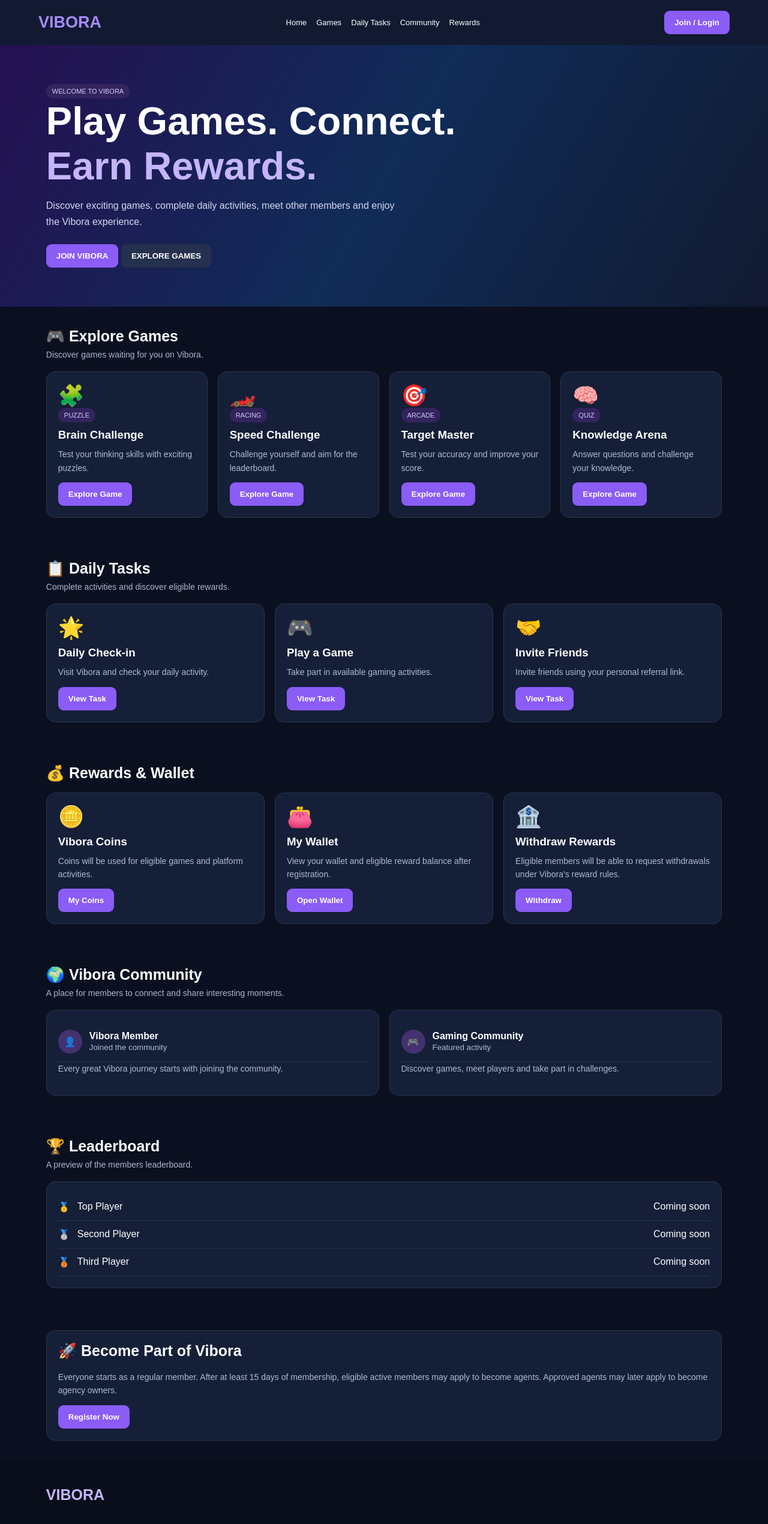
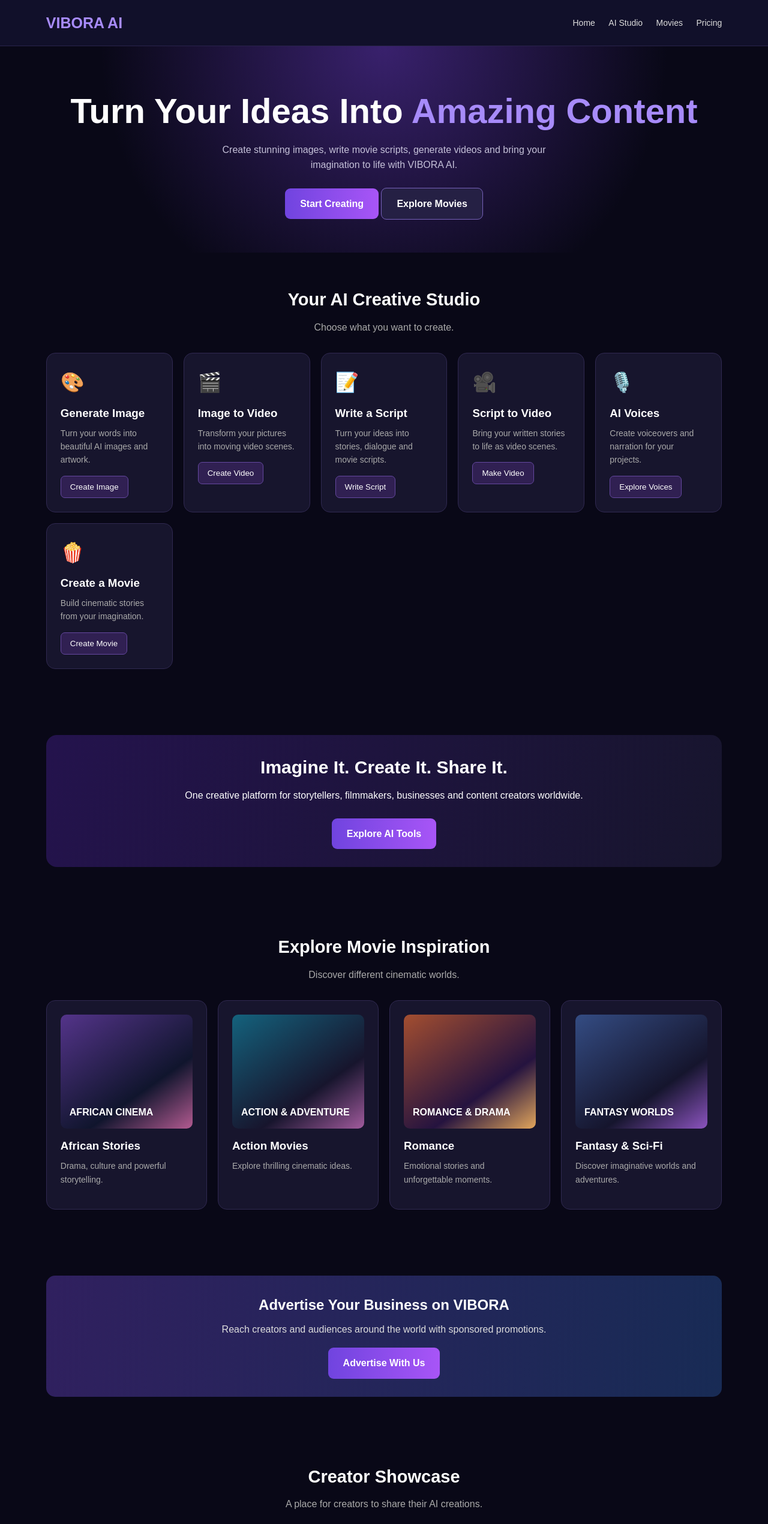
Before and after one commit to ochukojohnson54-ux/Vybora, a plain HTML site: page index.html in a window 1280 px wide. Shown: the top 2540 px of the page at 60% size. Drawn offline with Linux system fonts and the light colour scheme.

Commit message:
Build vybora AI homepage

```diff
--- a/index.html
+++ b/index.html
@@ -3,156 +3,201 @@
 <head>
 <meta charset="UTF-8">
 <meta name="viewport" content="width=device-width, initial-scale=1.0">
-<title>VIBORA - Play, Connect & Earn</title>
+<title>VIBORA AI - Create Without Limits</title>
 <style>
 *{box-sizing:border-box;margin:0;padding:0}
-body{font-family:Arial,sans-serif;background:#0b1020;color:#fff}
-header{background:#111a31;padding:18px 5%;display:flex;justify-content:space-between;align-items:center;position:sticky;top:0;z-index:10}
-.logo{font-size:27px;font-weight:900;color:#a78bfa}
-nav{display:flex;gap:16px;flex-wrap:wrap}
-nav a{color:white;text-decoration:none;font-size:13px}
-button{border:0;border-radius:9px;padding:12px 17px;font-weight:bold;cursor:pointer}
-.primary{background:#8b5cf6;color:white}
-.secondary{background:#24304d;color:white}
-.hero{padding:65px 6%;background:linear-gradient(120deg,#251052,#102c58,#111a31)}
-.hero h1{font-size:clamp(35px,7vw,65px);max-width:700px;margin-bottom:15px}
-.hero p{color:#d5d9ed;line-height:1.7;max-width:600px;margin-bottom:24px}
-section{padding:35px 6%}
-h2{margin-bottom:18px;font-size:25px}
-.sub{color:#aab5d0;margin-top:-10px;margin-bottom:20px;font-size:14px}
-.grid{display:grid;grid-template-columns:repeat(auto-fit,minmax(220px,1fr));gap:17px}
-.card{background:#151f38;border:1px solid #283653;border-radius:15px;padding:19px}
-.card h3{margin:10px 0}
-.card p{color:#aebbd4;font-size:14px;line-height:1.6;margin-bottom:13px}
-.emoji{font-size:35px}
-.tag{display:inline-block;background:#33245e;color:#d8c8ff;padding:6px 10px;border-radius:20px;font-size:11px}
-.activity{display:flex;gap:12px;align-items:center;padding:13px 0;border-bottom:1px solid #29334a}
-.avatar{background:#44316f;border-radius:50%;width:40px;height:40px;display:grid;place-items:center}
-.activity small{color:#aebbd4}
-.highlight{color:#c4b5fd}
-footer{background:#080d19;padding:30px 6%;color:#9ca9c5;font-size:13px;line-height:2}
-.modal{display:none;position:fixed;inset:0;background:#000b;z-index:20;align-items:center;justify-content:center;padding:20px}
-.modalbox{background:#151f38;border:1px solid #465477;border-radius:16px;padding:25px;width:100%;max-width:420px}
-.modalbox input{width:100%;padding:13px;margin:8px 0 14px;border-radius:8px;border:1px solid #465477;background:#0b1020;color:white}
-.modalbox h2{margin-bottom:15px}
-.close{float:right;background:#29334a;color:white}
-.notice{font-size:12px;color:#aebbd4;margin-top:12px;line-height:1.6}
-.locked{opacity:.85}
-@media(max-width:600px){header{align-items:flex-start;gap:14px;flex-direction:column}nav{gap:12px}.hero{padding-top:45px}}
+body{font-family:Arial,sans-serif;background:#090817;color:#fff;line-height:1.6}
+header{display:flex;justify-content:space-between;align-items:center;padding:18px 6%;background:#11102a;position:sticky;top:0;z-index:10;border-bottom:1px solid #29234b}
+.logo{font-size:25px;font-weight:900;color:#a78bfa}
+nav a{color:#ddd;text-decoration:none;margin-left:18px;font-size:14px}
+.hero{text-align:center;padding:75px 20px 55px;background:radial-gradient(circle at top,#39216d,#090817 65%)}
+.hero h1{font-size:clamp(34px,6vw,58px);line-height:1.15;margin-bottom:18px}
+.hero h1 span{color:#a78bfa}
+.hero p{color:#c5c1d9;max-width:600px;margin:0 auto 25px}
+.btn{display:inline-block;background:linear-gradient(90deg,#7044df,#a855f7);padding:13px 25px;border-radius:9px;color:white;text-decoration:none;font-weight:bold;border:0;cursor:pointer}
+.btn.secondary{background:#252044;border:1px solid #7661b9}
+section{padding:55px 6%}
+.section-title{text-align:center;font-size:29px;margin-bottom:10px}
+.section-sub{text-align:center;color:#aaa;margin-bottom:30px}
+.tools,.movies,.plans{display:grid;grid-template-columns:repeat(auto-fit,minmax(210px,1fr));gap:18px}
+.card{background:#17152d;border:1px solid #302951;padding:23px;border-radius:15px;transition:.2s}
+.card:hover{border-color:#a78bfa;transform:translateY(-3px)}
+.card .icon{font-size:32px;margin-bottom:10px}
+.card h3{margin-bottom:7px}
+.card p{color:#aaa;font-size:14px;margin-bottom:15px}
+.card button{background:#302052;color:#fff;border:1px solid #6548a0;padding:10px 15px;border-radius:7px;cursor:pointer}
+.feature{background:linear-gradient(110deg,#24134d,#17152d);border-radius:18px;padding:30px;text-align:center}
+.feature h2{font-size:30px;margin-bottom:10px}
+.poster{height:190px;border-radius:10px;margin-bottom:14px;display:flex;align-items:end;padding:15px;font-weight:bold;background:linear-gradient(145deg,#54348a,#10152d 65%,#b35b91)}
+.poster.two{background:linear-gradient(145deg,#14627d,#17152d 65%,#a15b9d)}
+.poster.three{background:linear-gradient(145deg,#a34e30,#25133f 65%,#e2a65c)}
+.poster.four{background:linear-gradient(145deg,#344c83,#15152d 65%,#8c54bf)}
+.ad{background:linear-gradient(100deg,#30205f,#182b55);padding:30px;border-radius:15px;text-align:center}
+.ad p{color:#ddd;margin:8px 0 18px}
+.price{font-size:30px;color:#c4a5ff;font-weight:bold;margin:12px 0}
+footer{text-align:center;padding:30px;background:#11102a;color:#aaa;font-size:13px}
+footer a{color:#c4a5ff;text-decoration:none}
+@media(max-width:650px){
+header{flex-wrap:wrap;gap:12px}
+nav{width:100%;display:flex;justify-content:space-between;gap:8px}
+nav a{margin:0;font-size:12px}
+section{padding:42px 5%}
+}
 </style>
 </head>
 <body>
 
 <header>
- <div class="logo">VIBORA</div>
+<div class="logo">VIBORA AI</div>
 <nav>
 <a href="#home">Home</a>
-  <a href="#games">Games</a>
-  <a href="#tasks">Daily Tasks</a>
-  <a href="#community">Community</a>
-  <a href="#rewards">Rewards</a>
+<a href="#studio">AI Studio</a>
+<a href="#movies">Movies</a>
+<a href="#pricing">Pricing</a>
 </nav>
- <button class="primary" onclick="openModal()">Join / Login</button>
 </header>
 
 <div class="hero" id="home">
- <span class="tag">WELCOME TO VIBORA</span>
- <h1>Play Games. Connect. <span class="highlight">Earn Rewards.</span></h1>
- <p>Discover exciting games, complete daily activities, meet other members and enjoy the Vibora experience.</p>
- <button class="primary" onclick="openModal()">JOIN VIBORA</button>
- <button class="secondary" onclick="document.getElementById('games').scrollIntoView()">EXPLORE GAMES</button>
+<h1>Turn Your Ideas Into <span>Amazing Content</span></h1>
+<p>Create stunning images, write movie scripts, generate videos and bring your imagination to life with VIBORA AI.</p>
+<a class="btn" href="#studio">Start Creating</a>
+<a class="btn secondary" href="#movies">Explore Movies</a>
 </div>
 
-<section id="games">
- <h2>🎮 Explore Games</h2>
- <p class="sub">Discover games waiting for you on Vibora.</p>
- <div class="grid">
-  <div class="card"><div class="emoji">🧩</div><span class="tag">PUZZLE</span><h3>Brain Challenge</h3><p>Test your thinking skills with exciting puzzles.</p><button class="primary" onclick="lockedAction()">Explore Game</button></div>
-  <div class="card"><div class="emoji">🏎️</div><span class="tag">RACING</span><h3>Speed Challenge</h3><p>Challenge yourself and aim for the leaderboard.</p><button class="primary" onclick="lockedAction()">Explore Game</button></div>
-  <div class="card"><div class="emoji">🎯</div><span class="tag">ARCADE</span><h3>Target Master</h3><p>Test your accuracy and improve your score.</p><button class="primary" onclick="lockedAction()">Explore Game</button></div>
-  <div class="card"><div class="emoji">🧠</div><span class="tag">QUIZ</span><h3>Knowledge Arena</h3><p>Answer questions and challenge your knowledge.</p><button class="primary" onclick="lockedAction()">Explore Game</button></div>
+<section id="studio">
+<h2 class="section-title">Your AI Creative Studio</h2>
+<p class="section-sub">Choose what you want to create.</p>
+<div class="tools">
+<div class="card">
+<div class="icon">🎨</div>
+<h3>Generate Image</h3>
+<p>Turn your words into beautiful AI images and artwork.</p>
+<button onclick="demo('Image Generation')">Create Image</button>
 </div>
-</section>
-
-<section id="tasks">
- <h2>📋 Daily Tasks</h2>
- <p class="sub">Complete activities and discover eligible rewards.</p>
- <div class="grid">
-  <div class="card"><div class="emoji">🌟</div><h3>Daily Check-in</h3><p>Visit Vibora and check your daily activity.</p><button class="primary" onclick="lockedAction()">View Task</button></div>
-  <div class="card"><div class="emoji">🎮</div><h3>Play a Game</h3><p>Take part in available gaming activities.</p><button class="primary" onclick="lockedAction()">View Task</button></div>
-  <div class="card"><div class="emoji">🤝</div><h3>Invite Friends</h3><p>Invite friends using your personal referral link.</p><button class="primary" onclick="lockedAction()">View Task</button></div>
+<div class="card">
+<div class="icon">🎬</div>
+<h3>Image to Video</h3>
+<p>Transform your pictures into moving video scenes.</p>
+<button onclick="demo('Image to Video')">Create Video</button>
 </div>
-</section>
-
-<section id="rewards">
- <h2>💰 Rewards & Wallet</h2>
- <div class="grid">
-  <div class="card"><div class="emoji">🪙</div><h3>Vibora Coins</h3><p>Coins will be used for eligible games and platform activities.</p><button class="primary" onclick="lockedAction()">My Coins</button></div>
-  <div class="card"><div class="emoji">👛</div><h3>My Wallet</h3><p>View your wallet and eligible reward balance after registration.</p><button class="primary" onclick="lockedAction()">Open Wallet</button></div>
-  <div class="card"><div class="emoji">🏦</div><h3>Withdraw Rewards</h3><p>Eligible members will be able to request withdrawals under Vibora's reward rules.</p><button class="primary" onclick="lockedAction()">Withdraw</button></div>
+<div class="card">
+<div class="icon">📝</div>
+<h3>Write a Script</h3>
+<p>Turn your ideas into stories, dialogue and movie scripts.</p>
+<button onclick="demo('Script Writer')">Write Script</button>
 </div>
-</section>
-
-<section id="community">
- <h2>🌍 Vibora Community</h2>
- <p class="sub">A place for members to connect and share interesting moments.</p>
- <div class="grid">
-  <div class="card"><div class="activity"><div class="avatar">👤</div><div><b>Vibora Member</b><br><small>Joined the community</small></div></div><p>Every great Vibora journey starts with joining the community.</p></div>
-  <div class="card"><div class="activity"><div class="avatar">🎮</div><div><b>Gaming Community</b><br><small>Featured activity</small></div></div><p>Discover games, meet players and take part in challenges.</p></div>
+<div class="card">
+<div class="icon">🎥</div>
+<h3>Script to Video</h3>
+<p>Bring your written stories to life as video scenes.</p>
+<button onclick="demo('Script to Video')">Make Video</button>
+</div>
+<div class="card">
+<div class="icon">🎙️</div>
+<h3>AI Voices</h3>
+<p>Create voiceovers and narration for your projects.</p>
+<button onclick="demo('AI Voices')">Explore Voices</button>
+</div>
+<div class="card">
+<div class="icon">🍿</div>
+<h3>Create a Movie</h3>
+<p>Build cinematic stories from your imagination.</p>
+<button onclick="demo('Movie Creator')">Create Movie</button>
+</div>
 </div>
 </section>
 
 <section>
- <h2>🏆 Leaderboard</h2>
- <p class="sub">A preview of the members leaderboard.</p>
+<div class="feature">
+<h2>Imagine It. Create It. Share It.</h2>
+<p>One creative platform for storytellers, filmmakers, businesses and content creators worldwide.</p>
+<br>
+<a href="#studio" class="btn">Explore AI Tools</a>
+</div>
+</section>
+
+<section id="movies">
+<h2 class="section-title">Explore Movie Inspiration</h2>
+<p class="section-sub">Discover different cinematic worlds.</p>
+<div class="movies">
 <div class="card">
-  <div class="activity"><b>🥇</b><span>Top Player</span><span style="margin-left:auto">Coming soon</span></div>
-  <div class="activity"><b>🥈</b><span>Second Player</span><span style="margin-left:auto">Coming soon</span></div>
-  <div class="activity"><b>🥉</b><span>Third Player</span><span style="margin-left:auto">Coming soon</span></div>
+<div class="poster">AFRICAN CINEMA</div>
+<h3>African Stories</h3>
+<p>Drama, culture and powerful storytelling.</p>
+</div>
+<div class="card">
+<div class="poster two">ACTION & ADVENTURE</div>
+<h3>Action Movies</h3>
+<p>Explore thrilling cinematic ideas.</p>
+</div>
+<div class="card">
+<div class="poster three">ROMANCE & DRAMA</div>
+<h3>Romance</h3>
+<p>Emotional stories and unforgettable moments.</p>
+</div>
+<div class="card">
+<div class="poster four">FANTASY WORLDS</div>
+<h3>Fantasy & Sci-Fi</h3>
+<p>Discover imaginative worlds and adventures.</p>
+</div>
 </div>
 </section>
 
 <section>
+<div class="ad">
+<h2>Advertise Your Business on VIBORA</h2>
+<p>Reach creators and audiences around the world with sponsored promotions.</p>
+<a href="mailto:advertise@vibora.ai" class="btn">Advertise With Us</a>
+</div>
+</section>
+
+<section>
+<h2 class="section-title">Creator Showcase</h2>
+<p class="section-sub">A place for creators to share their AI creations.</p>
+<div class="feature">
+<div style="font-size:42px">🌍 🎨 🎬</div>
+<h2>Let the World See Your Creativity</h2>
+<p>Creator profiles and public project showcases are coming soon.</p>
+</div>
+</section>
+
+<section id="pricing">
+<h2 class="section-title">Choose Your Creative Plan</h2>
+<p class="section-sub">Start free and upgrade when you need more.</p>
+<div class="plans">
 <div class="card">
-  <h2>🚀 Become Part of Vibora</h2>
-  <p>Everyone starts as a regular member. After at least 15 days of membership, eligible active members may apply to become agents. Approved agents may later apply to become agency owners.</p>
-  <button class="primary" onclick="openModal()">Register Now</button>
+<h3>Free Creator</h3>
+<div class="price">Free</div>
+<p>Try the studio with limited free credits.</p>
+<button onclick="demo('Free Plan')">Get Started</button>
+</div>
+<div class="card">
+<h3>Creator Plus</h3>
+<div class="price">Coming Soon</div>
+<p>More creative credits and advanced tools.</p>
+<button onclick="demo('Creator Plus')">Explore Plan</button>
+</div>
+<div class="card">
+<h3>Pro Creator</h3>
+<div class="price">Coming Soon</div>
+<p>Higher generation limits and premium features.</p>
+<button onclick="demo('Pro Creator')">Explore Plan</button>
+</div>
 </div>
 </section>
 
 <footer>
- <h2 class="highlight">VIBORA</h2>
- Play. Connect. Enjoy.
- <p>Games • Community • Daily Tasks • Rewards</p>
- <p>© 2026 Vibora. All rights reserved.</p>
+<h2 style="color:#a78bfa">VIBORA AI</h2>
+<p>Create Without Limits.</p>
+<p>© 2026 VIBORA AI. All rights reserved.</p>
+<p>Images and movie previews on this demo are illustrative.</p>
 </footer>
 
-<div class="modal" id="joinModal">
- <div class="modalbox">
-  <button class="close" onclick="closeModal()">Close</button>
-  <h2>Join Vibora</h2>
-  <p>Registration and login will be connected to the secure member system.</p>
-  <input type="text" placeholder="Your full name">
-  <input type="email" placeholder="Your email address">
-  <input type="password" placeholder="Create a password">
-  <button class="primary" onclick="demoNotice()">Continue</button>
-  <p class="notice">This is a visual prototype. No account or password is saved or transmitted.</p>
- </div>
-</div>
-
 <script>
-function openModal(){
- document.getElementById('joinModal').style.display='flex';
-}
-function closeModal(){
- document.getElementById('joinModal').style.display='none';
-}
-function lockedAction(){
- openModal();
-}
-function demoNotice(){
- alert('This is a prototype. Real registration will be added when Vibora has its secure backend.');
+function demo(feature){
+alert(feature + " will be available when the AI services are connected to VIBORA.");
 }
 </script>
+
 </body>
  </html>
```
Lines whose indentation alone changed are shown as unchanged.
